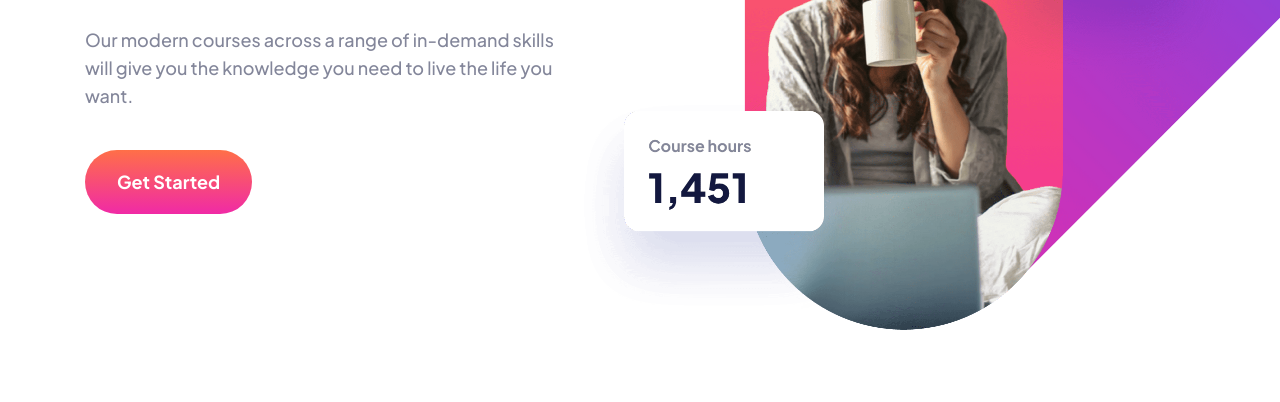
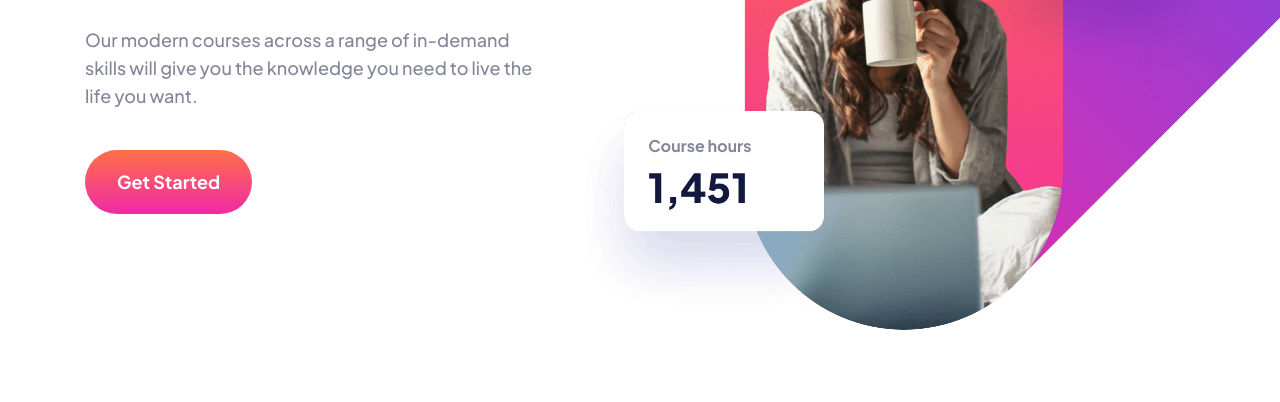
Before and after one commit to flxemt/skilled-elearning-landing-page, a website built with Vite: page index.html in a window 1280 px wide. Shown: the part 398-800 px from the top of the page. Built offline with nearby package versions, Linux system fonts and the light colour scheme.

Commit message:
change max-width

```diff
--- a/index.html
+++ b/index.html
@@ -17,7 +17,7 @@
         <a href="#" class="inline-block font-bold leading-body-m text-white py-[0.625rem] px-6 bg-dark-blue rounded-btn xl:px-8 xl:py-[0.875rem] hover:bg-light-blue transition-colors">Get Started</a>
       </div>
       <div class="xl:container px-4 md:px-10 mt-[2.375rem] flex flex-col gap-[2.875rem] md:flex-row md:mt-[6.25rem] xl:mt-[10.75rem]">
-        <div class="md:max-w-[398px] xl:max-w-[500px]">
+        <div class="md:max-w-[398px] xl:max-w-[460px]">
           <h1 class="text-heading-l leading-heading-l font-extrabold text-dark-blue xl:text-heading-xl xl:leading-[4.46875rem]">Maximize skill, minimize budget</h1>
           <p class="mt-[1.625rem] xl:mt-[1.8125rem] xl:pr-3">Our modern courses across a range of in-demand skills will give you the knowledge you need to live the life you want.</p>
           <a href="#" class="inline-block mt-6 font-bold text-white py-[0.9375rem] px-[2.375rem] bg-gradient-1 rounded-btn xl:mt-10 xl:px-8 xl:py-[1.125rem] hover:opacity-50 transition-opacity">Get Started</a>
```
